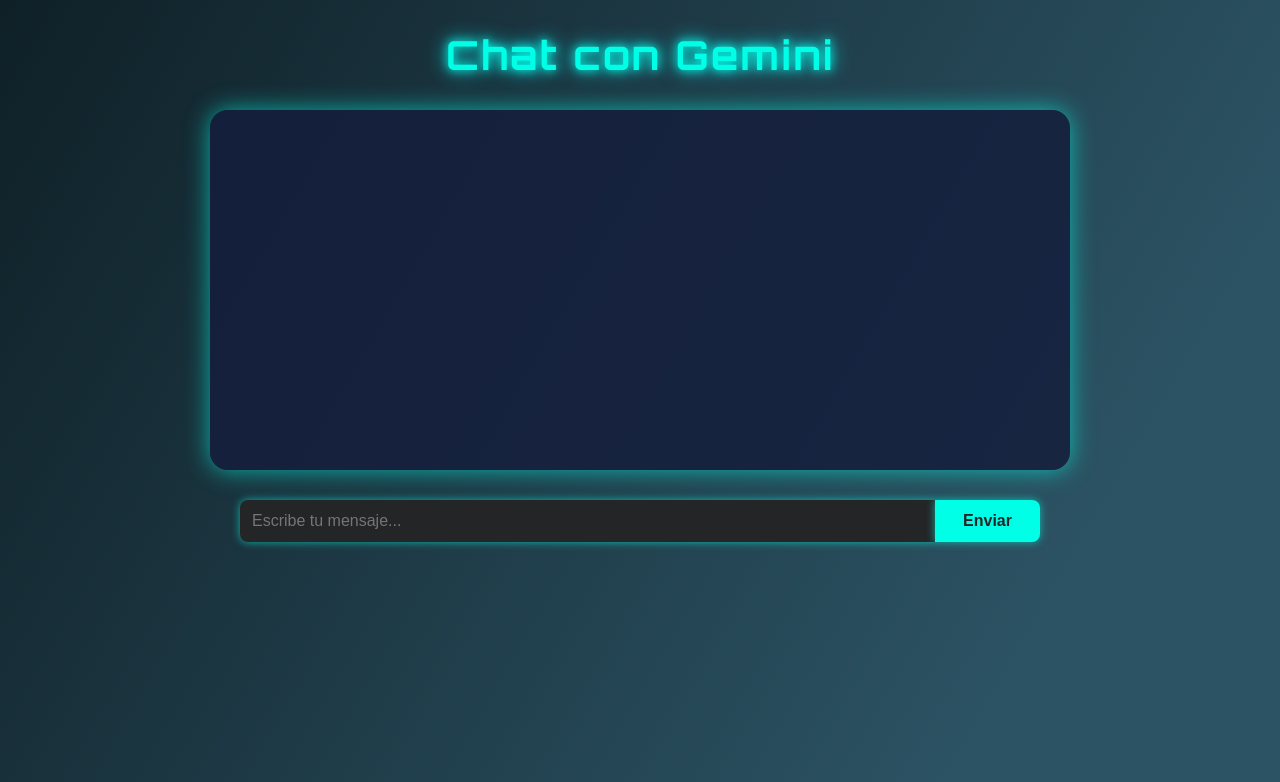
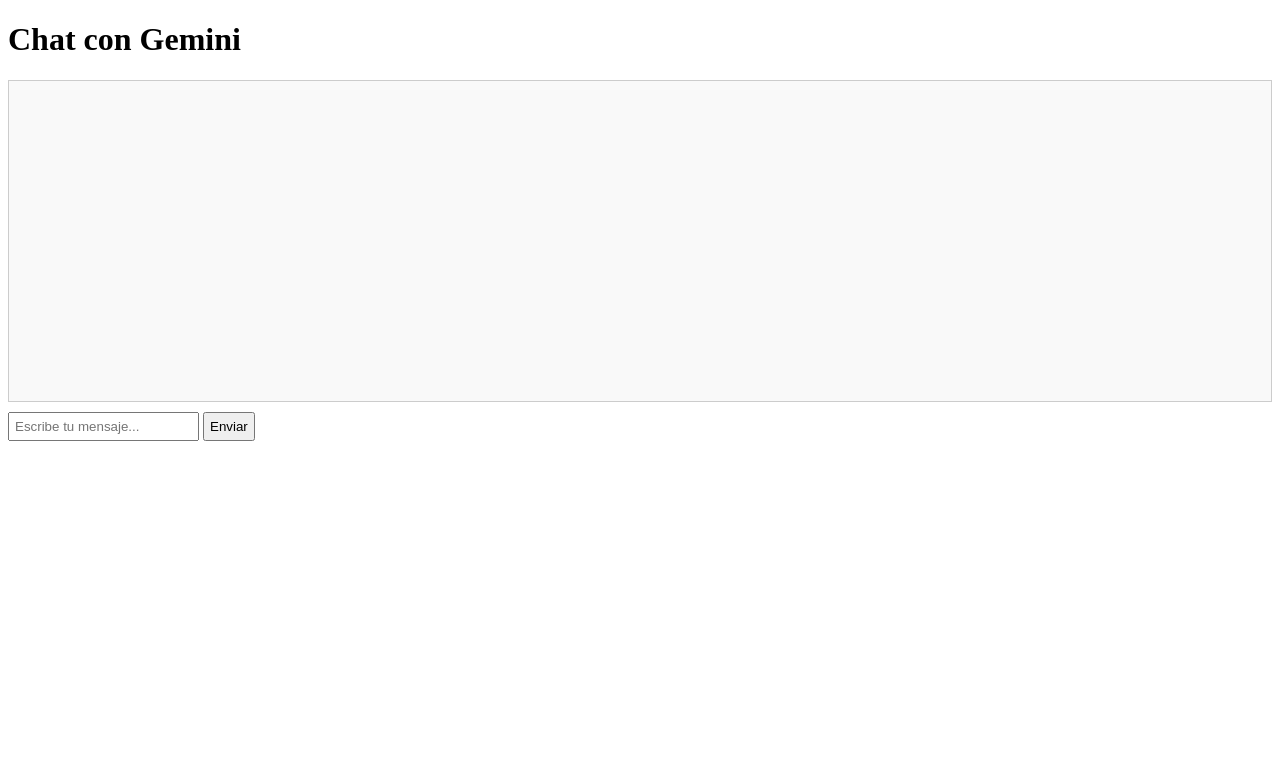
Before and after one commit to Kane3r/Galaxy_travel, a PHP site: page / in a window 1280 px wide. Shown: the top 782 px of the page. After the commit the page ends 441 px from the top, so only its background shows below. Run offline with PHP 8.4, Linux system fonts and the light colour scheme.

Commit message:
Add files via upload

```diff
--- a/chat.php
+++ b/chat.php
@@ -1,4 +1,4 @@
-C:\xampp\htdocs\GALAXY TRAVEL\Galaxy_travel\<?php
+<?php
 
 $apiKey = 'AIzaSyDImtnxsmIrGdgpy0XbmBq0u96fS7_fzYo'; //
 
--- a/index.html
+++ b/index.html
@@ -3,17 +3,26 @@
 <head>
   <meta charset="UTF-8">
   <title>Chat con Gemini</title>
-  <link rel="stylesheet" href="styles/style.css">
-  <!-- Google Fonts para Orbitron -->
-  <link href="https://fonts.googleapis.com/css2?family=Orbitron:wght@500;700&display=swap" rel="stylesheet">
+  <style>
+    #chatlog {
+      height: 300px;
+      overflow-y: auto;
+      border: 1px solid #ccc;
+      padding: 10px;
+      background: #f9f9f9;
+    }
+    input, button {
+      margin-top: 10px;
+      padding: 5px;
+    }
+  </style>
 </head>
 <body>
   <h1>Chat con Gemini</h1>
-  <div id="chat-box"></div>
-  <form id="input-form">
-    <input type="text" id="message-input" placeholder="Escribe tu mensaje..." autocomplete="off">
-    <button type="submit" id="send-btn">Enviar</button>
-  </form>
+  <div id="chatlog"></div>
+  <input type="text" id="userInput" placeholder="Escribe tu mensaje...">
+  <button onclick="sendMessage()">Enviar</button>
+
   <script src="script.js"></script>
 </body>
 </html>
```
